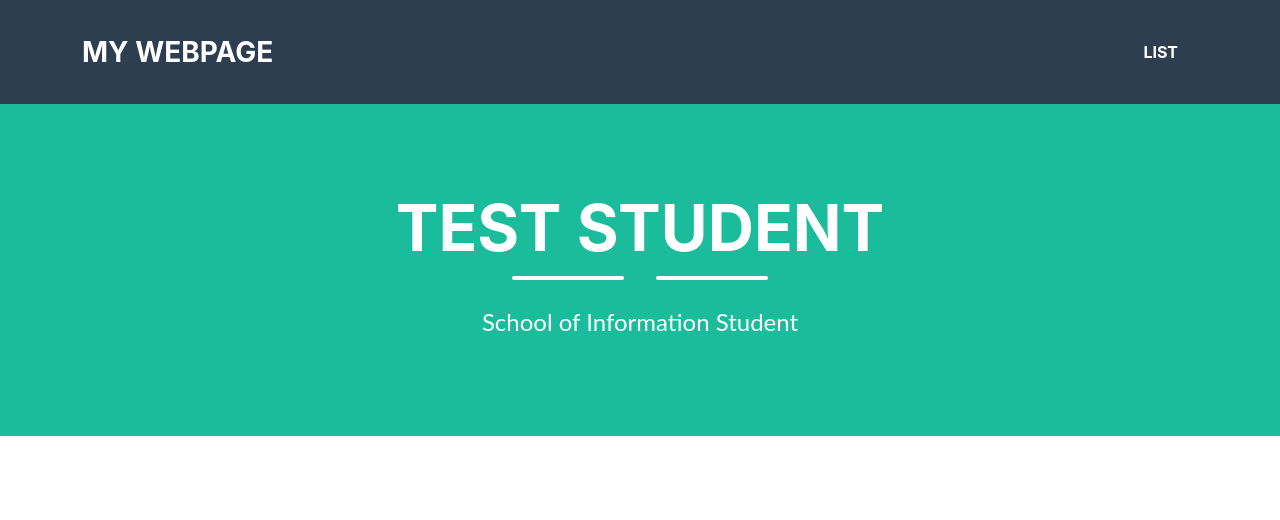
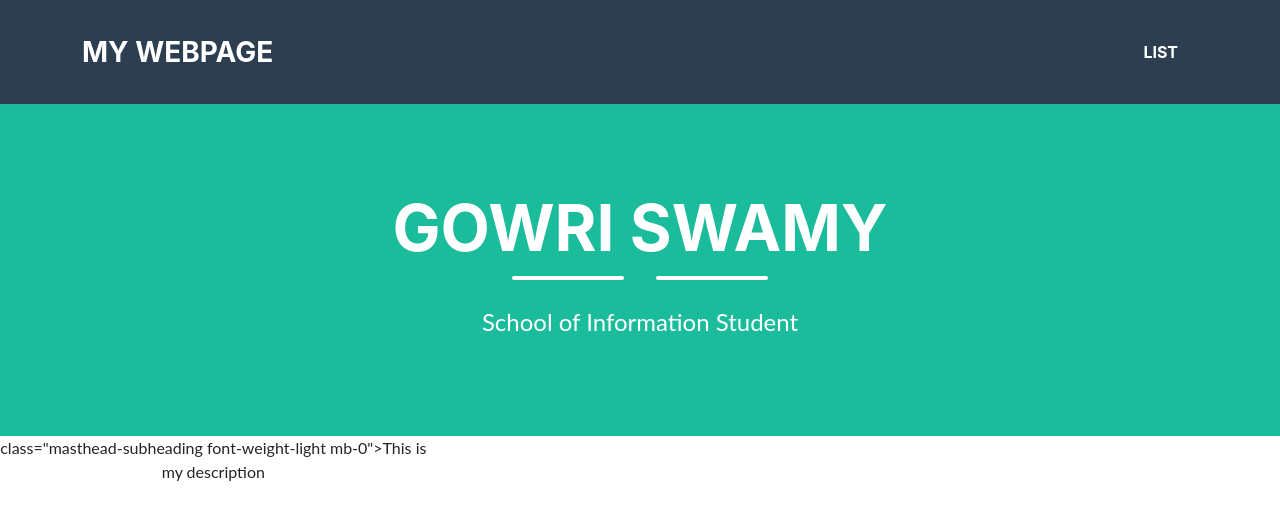
Before and after one commit to gowriswamy/gowriswamy.github.io, a plain HTML site: page index.html in a window 1280 px wide. Drawn offline with Linux system fonts and the light colour scheme.

Commit message:
Update index.html

```diff
--- a/index.html
+++ b/index.html
@@ -23,7 +23,7 @@
             <div class="container d-flex align-items-center flex-column">
 
                 <!-- This code is for the student name-->
-                <h1 class="masthead-heading text-uppercase mb-0">Test Student</h1>
+                <h1 class="masthead-heading text-uppercase mb-0">Gowri Swamy</h1>
                 <!--This code creates the two lines separating the student name from the subtitle-->
                 <div class="divider-custom divider-light">
                     <div class="divider-custom-line"></div>
@@ -36,7 +36,7 @@
         <section class="text-center">
 
             <div class="col-md-6 col-lg-4 mb-5">
-                <!-- put your bio paragraph here; remember to use the correct html tags -->
+                <p> class="masthead-subheading font-weight-light mb-0">This is my description</p>
 
             </div>
         </section>
```
